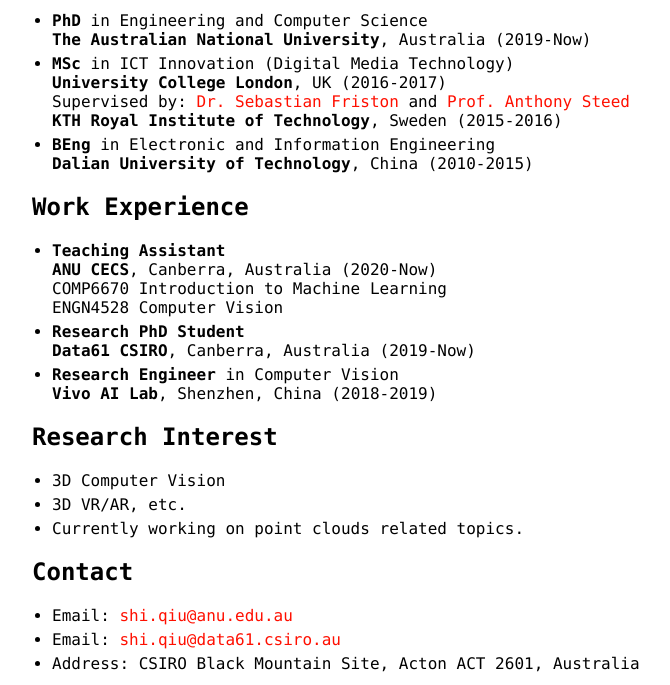
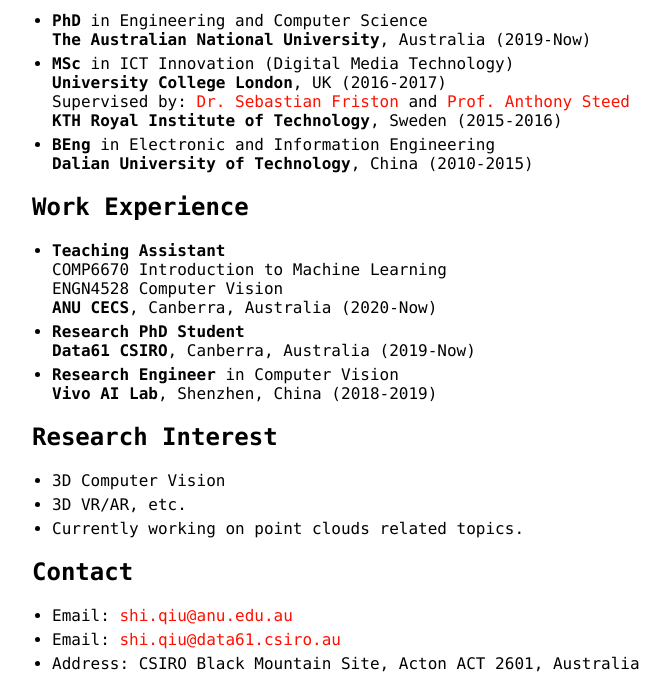
Before and after one commit to ShiQiu0419/ShiQiu0419.github.io, a Jekyll site: the page built from index.md, in a window 1280 px wide and 900 px high, scrolled down 697 px, cut to the strip 0-685 px from the top of the window. Shown: the whole strip, without its empty margins (258-928 px from the left). Built offline with Jekyll 4.4.1, drawn with Linux system fonts in a browser that asks for light colours; our own code applies the rules of GitHub Pages for plain Markdown files.

```diff
--- a/index.md
+++ b/index.md
@@ -33,9 +33,9 @@ Supervised by: [Dr. Sebastian Friston](https://wp.cs.ucl.ac.uk/sebastianfriston/
 
 ## Work Experience
 * **Teaching Assistant**
-**ANU CECS**, Canberra, Australia (2020-Now)
 COMP6670 Introduction to Machine Learning
 ENGN4528 Computer Vision
+**ANU CECS**, Canberra, Australia (2020-Now)
 * **Research PhD Student**
 **Data61 CSIRO**, Canberra, Australia (2019-Now)
 * **Research Engineer** in Computer Vision
```
